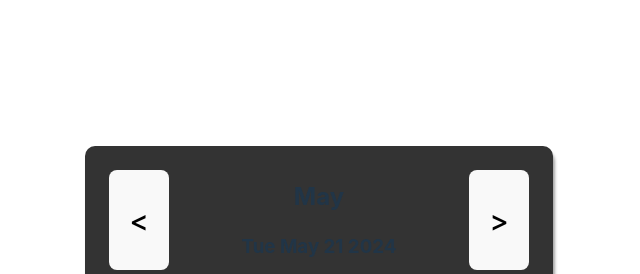
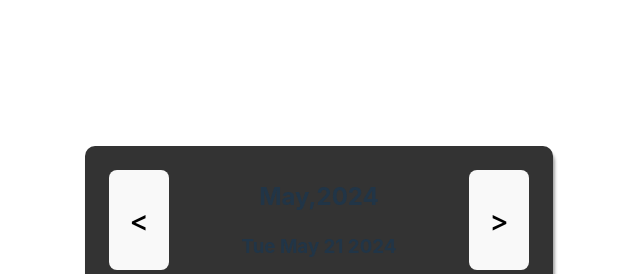
Before and after one commit to iamkk25/calender, a React (Vite) app: page / in a window 1280 px wide. Shown: the top 274 px of the page, without its empty margins (321-961 px from the left). Built offline with nearby package versions, Linux system fonts and the light colour scheme.

Commit message:
fixed bug in useCalender hook

```diff
--- a/src/App.jsx
+++ b/src/App.jsx
@@ -21,6 +21,7 @@ function App() {
 			<div className="calender">
 				<div className="grid">
 					<CalenderHeader
+						year={dateObj.getFullYear()}
 						fullDate={fullDate}
 						month={currentMonth}
 						nextMonthHandler={nextMonthHandler}
--- a/src/Components/CalenderHeader.jsx
+++ b/src/Components/CalenderHeader.jsx
@@ -7,13 +7,14 @@ function CalenderHeader({
 	fullDate,
 	prevMonthHandler,
 	nextMonthHandler,
+	year,
 }) {
 	return (
 		<div className={styles.header}>
 			<Button direction="left" onClick={prevMonthHandler}>
 				&lt;
 			</Button>
-			<CalenderInfo currentMonth={month} fullDate={fullDate} />
+			<CalenderInfo year={year} currentMonth={month} fullDate={fullDate} />
 			<Button direction="right" onClick={nextMonthHandler}>
 				&gt;
 			</Button>
--- a/src/Components/CalenderInfo.jsx
+++ b/src/Components/CalenderInfo.jsx
@@ -1,9 +1,11 @@
 import styles from "./CalenderInfo.module.css";
 
-function CalenderInfo({ currentMonth, fullDate }) {
+function CalenderInfo({ currentMonth, fullDate, year }) {
 	return (
 		<div className={styles.info}>
-			<h2 className={styles.month}>{currentMonth}</h2>
+			<h2 className={styles.month}>
+				{currentMonth},{year}
+			</h2>
 			<h3 className={styles.fullday}>{fullDate}</h3>
 		</div>
 	);
--- a/src/useCalender.js
+++ b/src/useCalender.js
@@ -22,18 +22,33 @@ function useCalender() {
     // Current Month
     const date = new Date();
     const currentMonthIndex = date.getMonth();
+    const currentFullYear = date.getFullYear();
     const [monthIndex, setMonthIndex] = useState(currentMonthIndex);
+    const [year, setYear] = useState(currentFullYear);
 
     function prevMonthHandler() {
-        setMonthIndex(prev => prev - 1);
+        if (monthIndex === 0) {
+            setMonthIndex(prev => prev = 11);
+            setYear(prevYear => prevYear - 1);
+        }
+        else {
+            setMonthIndex(prev => prev - 1);
+        }
     }
 
     function nextMonthHandler() {
-        setMonthIndex(prev => prev + 1);
+        if (monthIndex === 11) {
+            setMonthIndex(prev => prev = 0);
+            setYear(prevYear => prevYear + 1)
+        }
+        else {
+            setMonthIndex(prev => prev + 1);
+        }
     }
 
-    console.log(monthIndex);
-    date.setMonth(monthIndex)
+    // setting month,year based on navigation
+    date.setMonth(monthIndex);
+    date.setFullYear(year);
 
     const now = new Date();
 
@@ -62,7 +77,8 @@ function useCalender() {
 
     for (let i = startDate; i <= lastDate; i++) {
         const dateObj = { date: i }
-        if (now.getDate() === i && now.getMonth() === date.getMonth()) {
+        // now.getDate() === i && now.getMonth() === date.getMonth()
+        if ((now.getDate() === i) && (now.toDateString() === date.toDateString())) {
             dateObj.className = 'current-date'
         }
         days.push(dateObj);
```
